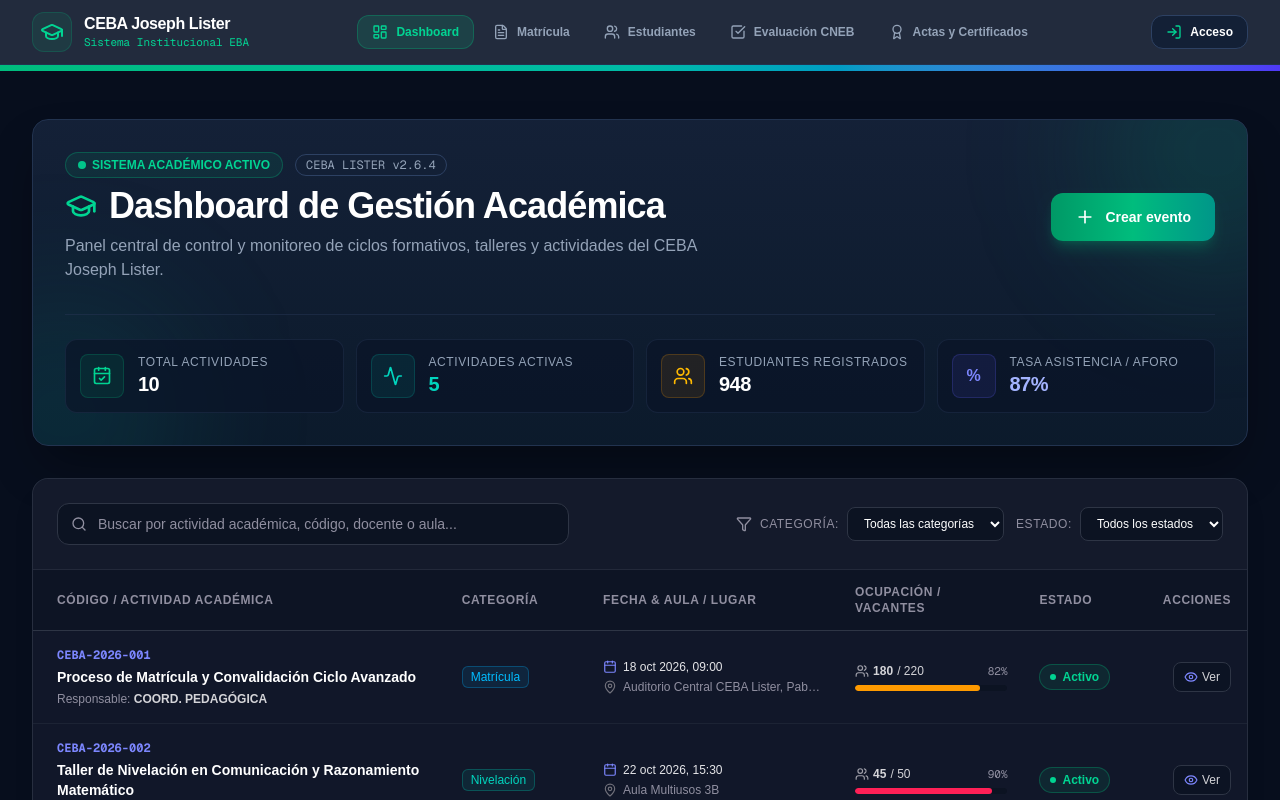
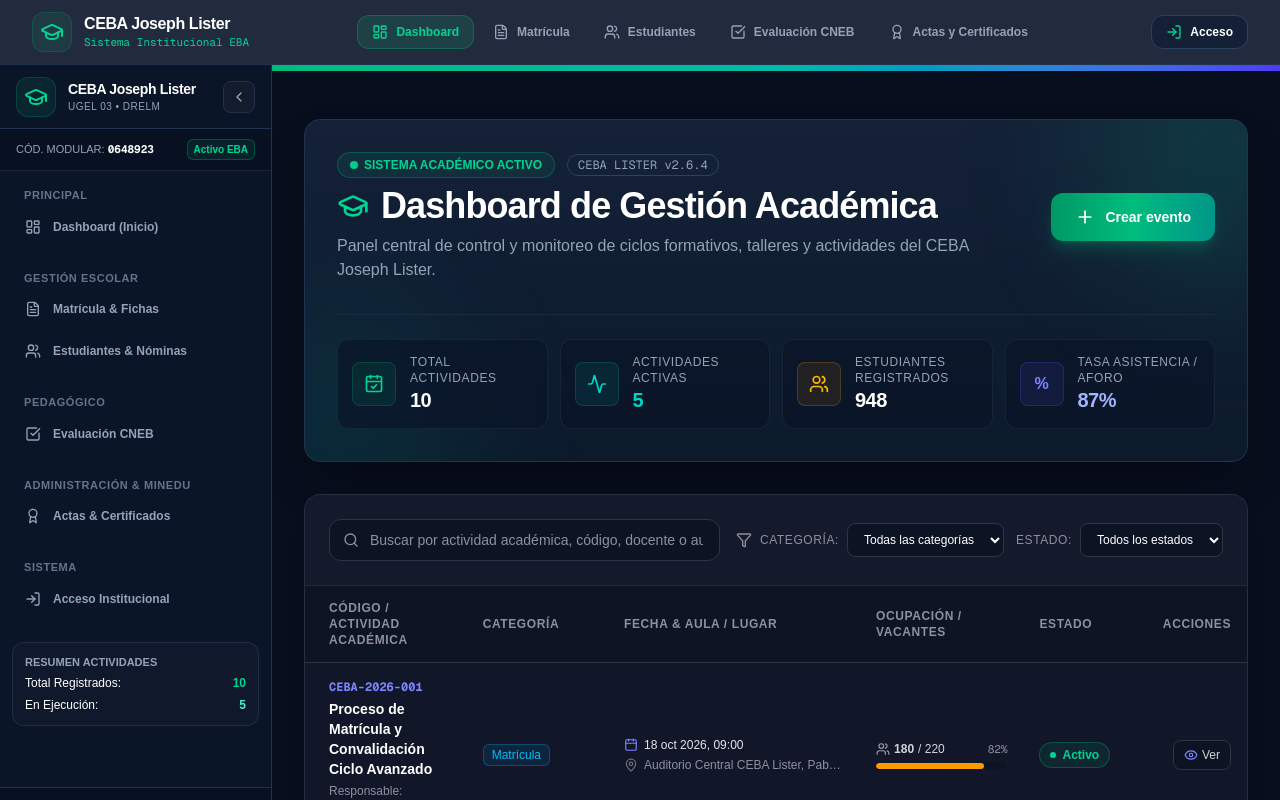
Before and after one commit to ListerCore/lt-edu-app, a Next.js app: page / in a window 1280 px wide. Shown: the top 800 px of the page. Built offline with nearby package versions, Linux system fonts and the light colour scheme.

Commit message:
feat: add collapsible dashboard sidebar component and update body layout

```diff
--- a/features/private/dashboard/components/dashboard-body.tsx
+++ b/features/private/dashboard/components/dashboard-body.tsx
@@ -1,22 +1,35 @@
 'use client';
 
-import type { JSX } from 'react';
-import { AlertCircle, CheckCircle2, X } from 'lucide-react';
+import { useState, type JSX } from 'react';
+import { AlertCircle, CheckCircle2, Menu, X } from 'lucide-react';
 import { useDashboard } from '../hooks/use-dashboard';
 import type { DashboardBodyProps } from '../types';
 import { DashboardAboutSystem } from './dashboard-about-system';
 import { DashboardCreateModal } from './dashboard-create-modal';
 import { DashboardHeader } from './dashboard-header';
+import { DashboardSidebar } from './dashboard-sidebar';
 import { DashboardTable } from './dashboard-table';
 
 export const DashboardBody = ({ initialFilter = true }: DashboardBodyProps): JSX.Element => {
+  const [isMobileSidebarOpen, setIsMobileSidebarOpen] = useState<boolean>(false);
   const { events, stats, systemInfo, pagination, isLoading, searchTerm, selectedCategory, selectedStatus, isCreateModalOpen, isCreating, notification, setSearchTerm, setSelectedCategory, setSelectedStatus, goToPage, nextPage, prevPage, openCreateModal, closeCreateModal, handleCreateSubmit, clearNotification } = useDashboard(initialFilter);
 
   return (
-    <main className="min-h-screen bg-[#070E1D] text-[#DCE2F7] antialiased selection:bg-emerald-500/30 selection:text-emerald-200">
+    <div className="min-h-screen bg-[#070E1D] text-[#DCE2F7] antialiased selection:bg-emerald-500/30 selection:text-emerald-200 flex">
+      <DashboardSidebar totalEvents={stats.totalEvents} activeEvents={stats.activeEvents} isOpenMobile={isMobileSidebarOpen} onCloseMobile={() => setIsMobileSidebarOpen(false)} />
+
+      <main className="flex-1 min-w-0 flex flex-col">
         <div className="h-1.5 w-full bg-linear-to-r from-emerald-500 via-teal-500 to-indigo-600" />
 
-      <div className="mx-auto max-w-7xl px-4 sm:px-6 lg:px-8 py-8 md:py-12 space-y-8">
+        <div className="lg:hidden flex items-center justify-between border-b border-[#22334F] bg-[#0B1528] px-4 py-3">
+          <button type="button" onClick={() => setIsMobileSidebarOpen(true)} className="inline-flex items-center gap-2 rounded-xl border border-[#22334F] bg-[#141B2D] px-3 py-1.5 text-xs font-semibold text-white hover:border-emerald-500/50 transition-all cursor-pointer">
+            <Menu className="h-4 w-4 text-emerald-400" />
+            <span>Menú Lateral</span>
+          </button>
+          <span className="text-xs font-mono font-bold text-emerald-400">CEBA Lister EBA</span>
+        </div>
+
+        <div className="mx-auto w-full max-w-7xl px-4 sm:px-6 lg:px-8 py-8 md:py-12 space-y-8">
           {notification && (
             <div className={`flex items-center justify-between gap-3 rounded-xl border p-4 shadow-lg transition-all ${notification.type === 'success' ? 'border-emerald-500/40 bg-emerald-950/70 text-emerald-300 shadow-emerald-950/40' : 'border-rose-500/40 bg-rose-950/70 text-rose-300 shadow-rose-950/40'}`}>
               <div className="flex items-center gap-3">
@@ -49,8 +62,9 @@ export const DashboardBody = ({ initialFilter = true }: DashboardBodyProps): JSX
 
           <DashboardAboutSystem systemInfo={systemInfo} stats={stats} />
         </div>
+      </main>
 
       <DashboardCreateModal isOpen={isCreateModalOpen} isCreating={isCreating} onClose={closeCreateModal} onSubmit={handleCreateSubmit} />
-    </main>
+    </div>
   );
 };
--- /dev/null
+++ b/features/private/dashboard/components/dashboard-sidebar.tsx
@@ -0,0 +1,179 @@
+'use client';
+
+import { useState, type JSX } from 'react';
+import Link from 'next/link';
+import { usePathname } from 'next/navigation';
+import { Award, CheckSquare, ChevronLeft, ChevronRight, FileText, GraduationCap, LayoutDashboard, LogIn, ShieldCheck, Users, X } from 'lucide-react';
+import type { DashboardSidebarProps } from '../types';
+
+export const DashboardSidebar = ({ totalEvents = 0, activeEvents = 0, isOpenMobile = false, onCloseMobile }: DashboardSidebarProps): JSX.Element => {
+  const pathname = usePathname();
+  const [isCollapsed, setIsCollapsed] = useState<boolean>(false);
+
+  const navSections = [
+    {
+      title: 'Principal',
+      items: [
+        {
+          href: '/dashboard',
+          label: 'Dashboard (Inicio)',
+          shortLabel: 'Inicio',
+          icon: LayoutDashboard,
+        },
+      ],
+    },
+    {
+      title: 'Gestión Escolar',
+      items: [
+        {
+          href: '/enrollment',
+          label: 'Matrícula & Fichas',
+          shortLabel: 'Matrícula',
+          icon: FileText,
+        },
+        {
+          href: '/students',
+          label: 'Estudiantes & Nóminas',
+          shortLabel: 'Estudiantes',
+          icon: Users,
+        },
+      ],
+    },
+    {
+      title: 'Pedagógico',
+      items: [
+        {
+          href: '/evaluations',
+          label: 'Evaluación CNEB',
+          shortLabel: 'Evaluación',
+          icon: CheckSquare,
+        },
+      ],
+    },
+    {
+      title: 'Administración & MINEDU',
+      items: [
+        {
+          href: '/certificates',
+          label: 'Actas & Certificados',
+          shortLabel: 'Certificados',
+          icon: Award,
+        },
+      ],
+    },
+    {
+      title: 'Sistema',
+      items: [
+        {
+          href: '/login',
+          label: 'Acceso Institucional',
+          shortLabel: 'Acceso',
+          icon: LogIn,
+        },
+      ],
+    },
+  ];
+
+  return (
+    <>
+      {isOpenMobile && <div className="fixed inset-0 z-40 bg-black/60 backdrop-blur-xs lg:hidden" onClick={onCloseMobile} />}
+
+      <aside className={`fixed inset-y-0 left-0 z-50 flex flex-col border-r border-[#22334F] bg-[#0B1528] transition-all duration-300 lg:static lg:z-10 ${isOpenMobile ? 'translate-x-0' : '-translate-x-full lg:translate-x-0'} ${isCollapsed ? 'lg:w-20' : 'lg:w-68'} w-72 h-screen shrink-0`}>
+        <div className="flex h-16 items-center justify-between border-b border-[#22334F] px-4">
+          <div className="flex items-center gap-3 overflow-hidden">
+            <div className="flex h-10 w-10 shrink-0 items-center justify-center rounded-xl border border-emerald-500/20 bg-emerald-500/10 text-emerald-400">
+              <GraduationCap className="h-6 w-6" />
+            </div>
+            {!isCollapsed && (
+              <div className="flex flex-col truncate">
+                <span className="truncate text-sm font-bold text-white tracking-tight">CEBA Joseph Lister</span>
+                <span className="text-[10px] font-medium uppercase tracking-wider text-[#94A3B8]">UGEL 03 • DRELM</span>
+              </div>
+            )}
+          </div>
+
+          <div className="flex items-center gap-1">
+            <button
+              type="button"
+              onClick={() => setIsCollapsed(!isCollapsed)}
+              className="hidden lg:flex h-8 w-8 items-center justify-center rounded-lg border border-[#22334F] bg-[#141B2D] text-[#94A3B8] hover:border-emerald-500/50 hover:text-white transition-all cursor-pointer"
+              title={isCollapsed ? 'Expandir panel lateral' : 'Colapsar panel lateral'}
+            >
+              {isCollapsed ? <ChevronRight className="h-4 w-4" /> : <ChevronLeft className="h-4 w-4" />}
+            </button>
+            {onCloseMobile && (
+              <button type="button" onClick={onCloseMobile} className="flex lg:hidden h-8 w-8 items-center justify-center rounded-lg text-[#94A3B8] hover:bg-white/10 hover:text-white">
+                <X className="h-4 w-4" />
+              </button>
+            )}
+          </div>
+        </div>
+
+        {!isCollapsed && (
+          <div className="border-b border-[#22334F]/60 bg-[#070E1D]/50 px-4 py-2.5">
+            <div className="flex items-center justify-between text-[11px]">
+              <span className="text-[#94A3B8]">
+                CÓD. MODULAR: <strong className="font-mono text-white">0648923</strong>
+              </span>
+              <span className="rounded-md border border-emerald-500/30 bg-emerald-500/10 px-1.5 py-0.5 text-[10px] font-bold text-emerald-400">Activo EBA</span>
+            </div>
+          </div>
+        )}
+
+        <div className="flex-1 overflow-y-auto px-3 py-4 space-y-6">
+          {navSections.map((section) => (
+            <div key={section.title} className="space-y-1">
+              {!isCollapsed && <div className="px-3 text-[11px] font-semibold uppercase tracking-wider text-[#64748B]">{section.title}</div>}
+              {section.items.map((item) => {
+                const isActive = pathname === item.href;
+                const IconComponent = item.icon;
+                return (
+                  <Link
+                    key={item.href}
+                    href={item.href}
+                    onClick={onCloseMobile}
+                    title={item.label}
+                    className={`flex items-center gap-3 rounded-xl px-3 py-2.5 text-xs font-semibold transition-all ${isActive ? 'border border-emerald-500/40 bg-emerald-500/15 text-emerald-400 shadow-sm' : 'border border-transparent text-[#94A3B8] hover:border-[#22334F] hover:bg-[#141B2D] hover:text-white'}`}
+                  >
+                    <IconComponent className={`h-4 w-4 shrink-0 ${isActive ? 'text-emerald-400' : 'text-[#94A3B8]'}`} />
+                    {!isCollapsed && <span className="truncate">{item.label}</span>}
+                  </Link>
+                );
+              })}
+            </div>
+          ))}
+
+          {!isCollapsed && (
+            <div className="rounded-xl border border-[#22334F]/80 bg-[#141B2D]/60 p-3 text-xs space-y-1.5">
+              <span className="text-[11px] font-semibold text-[#94A3B8] uppercase block">Resumen Actividades</span>
+              <div className="flex justify-between items-center text-white">
+                <span>Total Registrados:</span>
+                <strong className="font-bold text-emerald-400">{totalEvents}</strong>
+              </div>
+              <div className="flex justify-between items-center text-white">
+                <span>En Ejecución:</span>
+                <strong className="font-bold text-teal-300">{activeEvents}</strong>
+              </div>
+            </div>
+          )}
+        </div>
+
+        <div className="border-t border-[#22334F] bg-[#070E1D]/60 p-3">
+          <div className="flex items-center gap-2.5 rounded-xl border border-[#22334F] bg-[#141B2D]/80 p-2.5">
+            <div className="relative flex h-2 w-2 shrink-0">
+              <span className="absolute inline-flex h-full w-full animate-ping rounded-full bg-emerald-400 opacity-75" />
+              <span className="relative inline-flex h-2 w-2 rounded-full bg-emerald-500" />
+            </div>
+            {!isCollapsed && (
+              <div className="flex-1 truncate">
+                <p className="truncate text-[11px] font-bold text-white">SIAGIE 3.0 Sync</p>
+                <p className="truncate text-[10px] text-emerald-400">Enlace Seguro v2.4</p>
+              </div>
+            )}
+            <ShieldCheck className="h-4 w-4 text-emerald-400 shrink-0" />
+          </div>
+        </div>
+      </aside>
+    </>
+  );
+};
```
Also changed, not shown: features/private/dashboard/types/index.ts (+8 -0 lines). Lines whose indentation alone changed are shown as unchanged.
